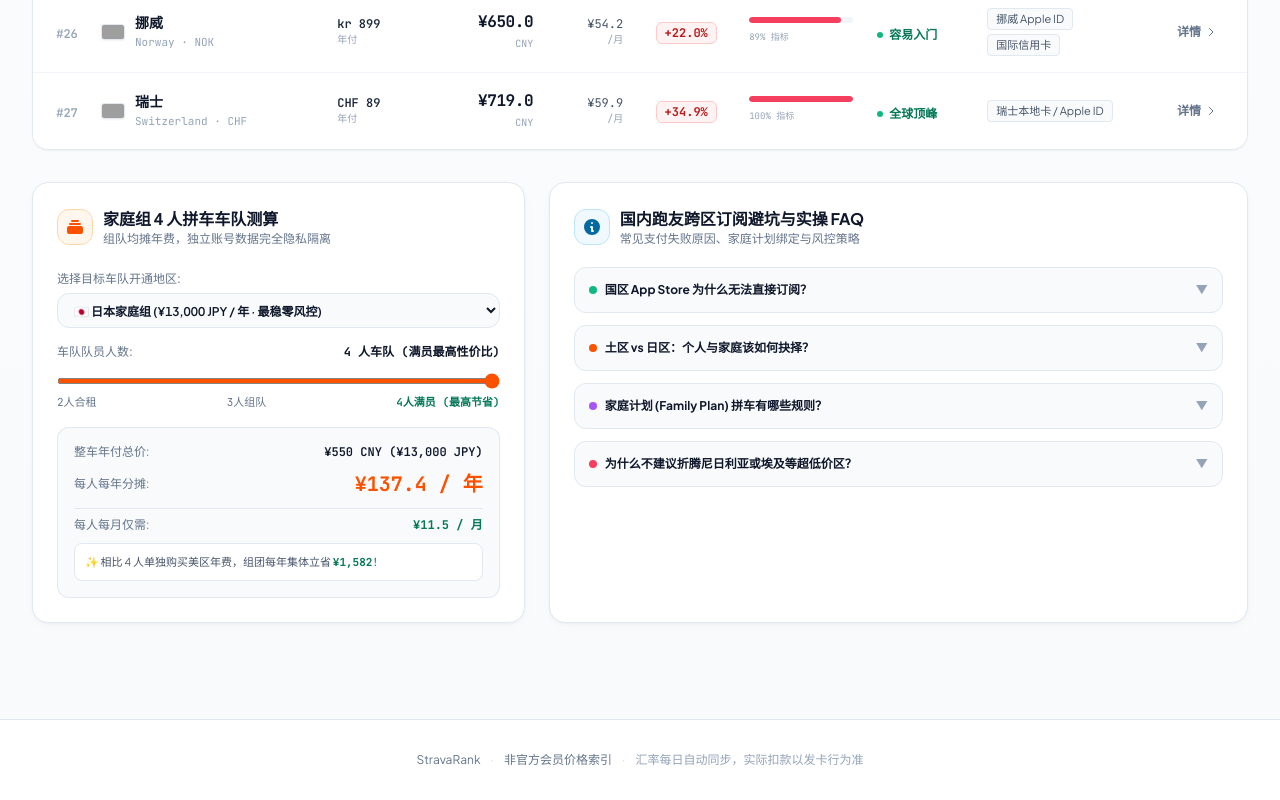
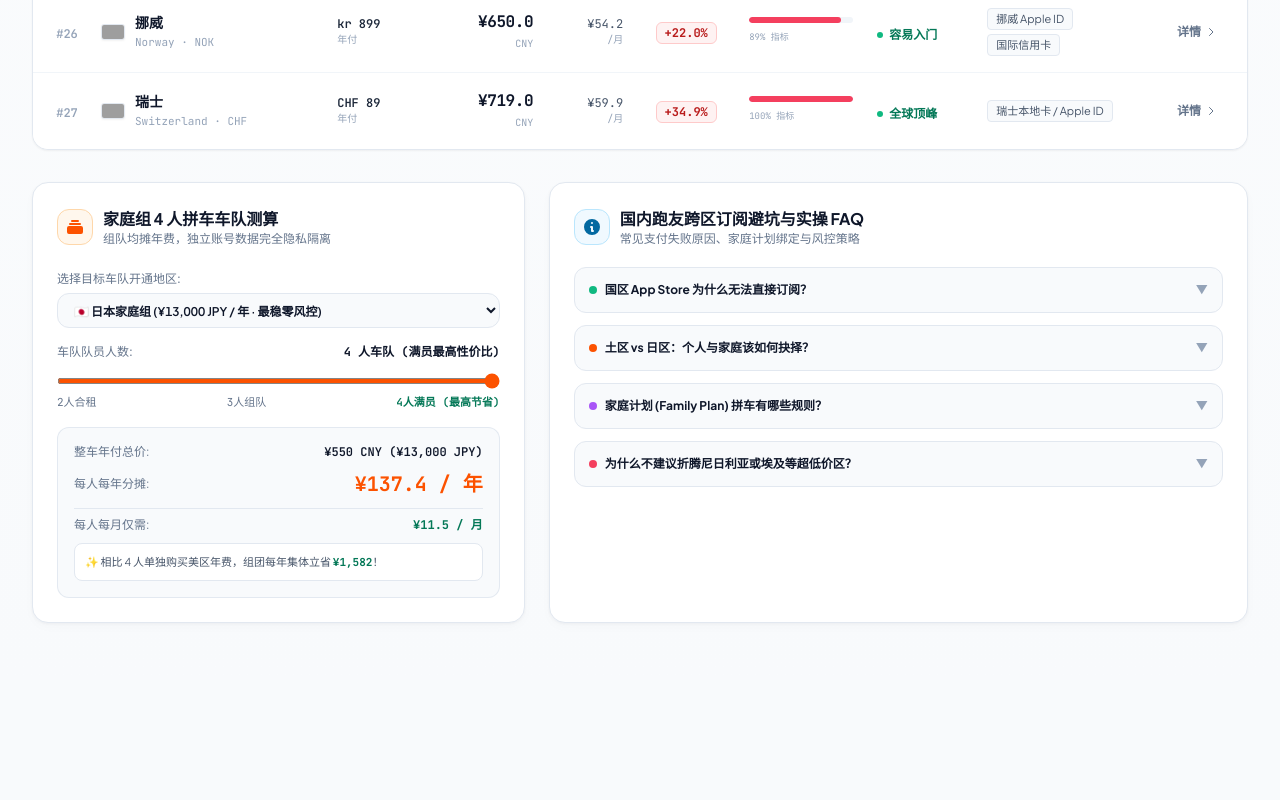
Before and after one commit to dday55/StravaRank, a plain HTML site: page index.html in a window 1280 px wide. Shown: the part 2938-3738 px from the top of the page. After the commit the page ends 3625 px from the top, so only its background shows below. Drawn offline with nearby package versions, Linux system fonts and the light colour scheme; grey boxes are pictures that could not be loaded.

Commit message:
style: remove bottom footer disclaimer completely

```diff
--- a/index.html
+++ b/index.html
@@ -269,7 +269,7 @@
   </header>
 
   <!-- Main Container -->
-  <main class="max-w-7xl mx-auto px-4 sm:px-6 lg:px-8 py-8 space-y-8">
+  <main class="max-w-7xl mx-auto px-4 sm:px-6 lg:px-8 py-8 pb-16 space-y-8">
 
     <!-- Hero Stage: Asymmetric Split Grid (Editorial Impact + Live Estimator) -->
     <div class="grid grid-cols-1 lg:grid-cols-12 gap-8 items-center pt-2">
@@ -745,16 +745,7 @@
 
   </div>
 
-  <!-- Footer -->
-  <footer class="border-t border-slate-200 mt-16 py-8 text-center text-xs text-slate-400 bg-white">
-    <p class="text-slate-500 text-xs">
-      <span>StravaRank</span>
-      <span class="mx-2 text-slate-300">·</span>
-      <span>非官方会员价格索引</span>
-      <span class="mx-2 text-slate-300">·</span>
-      <span class="text-slate-400">汇率每日自动同步，实际扣款以发卡行为准</span>
-    </p>
-  </footer>
+
 
   <!-- Application Engine -->
   <script>
```
